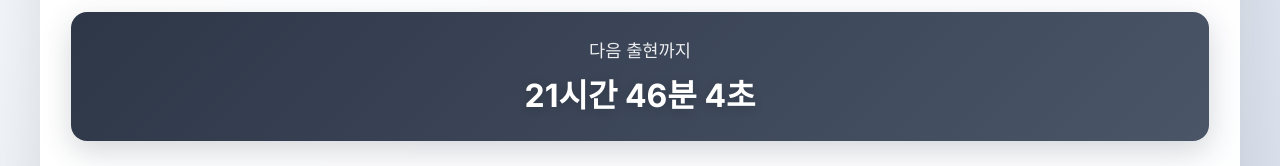
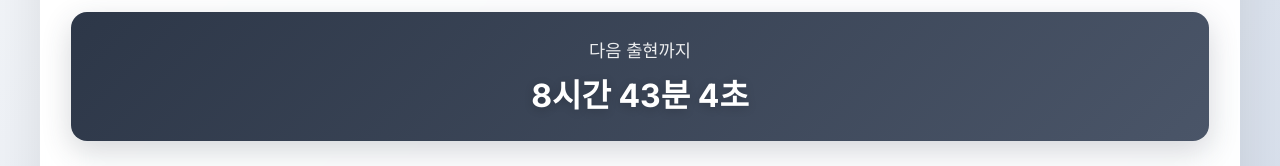
Before and after one commit to nanayus/mabinogi, a plain HTML site: page index.html in a window 1280 px wide. Shown: the part 210-376 px from the top of the page. Drawn offline with Linux system fonts and the light colour scheme.

Commit message:
Update index.html

```diff
--- a/index.html
+++ b/index.html
@@ -418,8 +418,8 @@
 </div>
 
 <script>
-    // 기준 시간: 2025년 8월 25일 14시 28분
-    const baseTime = new Date('2025-08-25T14:28:00');
+    // 기준 시간: 2025년 9월 4일 15시 10분
+    const baseTime = new Date('2025-09-04T15:10:00');
     const intervalMinutes = 36 * 60 + 15; // 36시간 15분을 분 단위로 변환
     let activeFilters = ['morning', 'daytime', 'evening', 'night']; // 처음에는 모든 시간대 활성화
 
```
